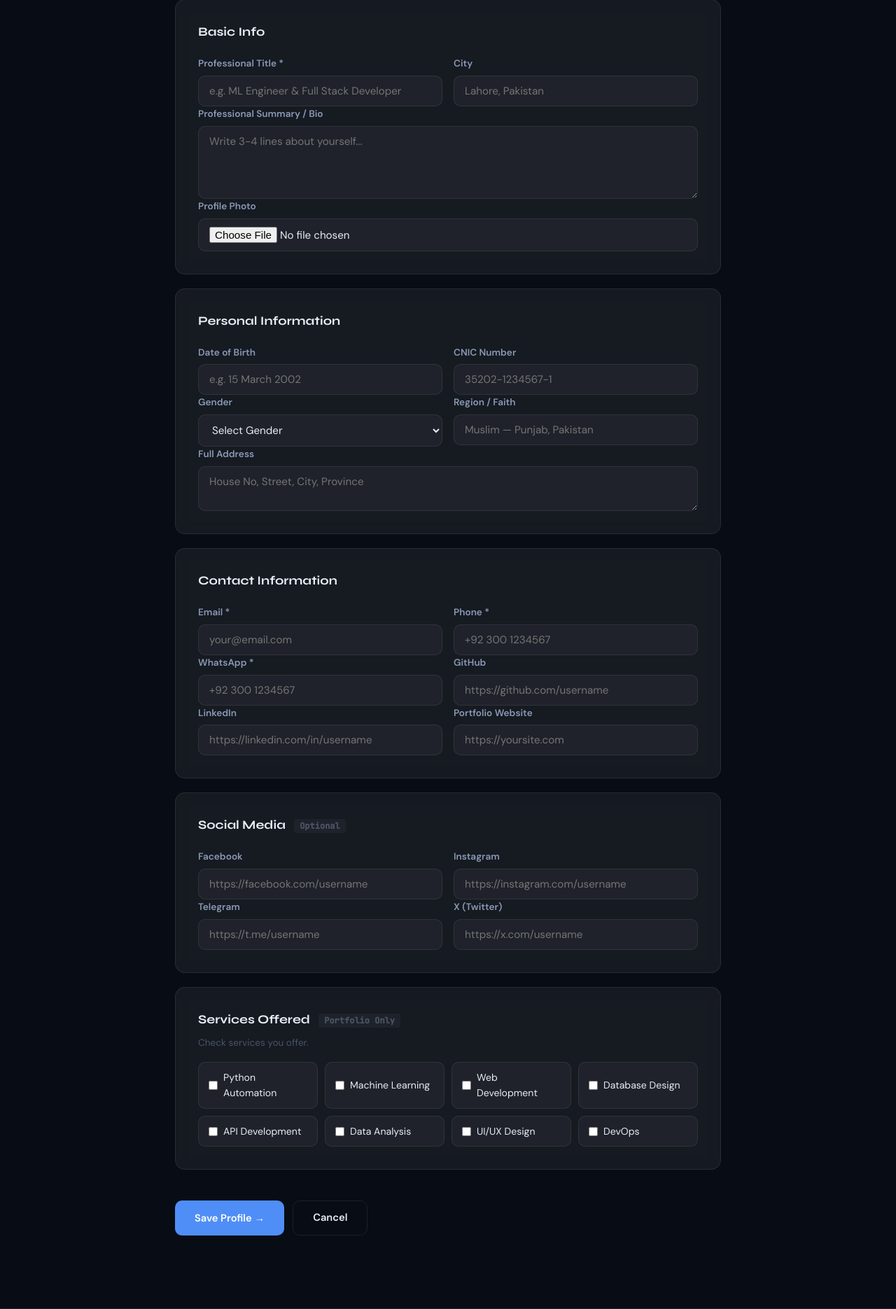
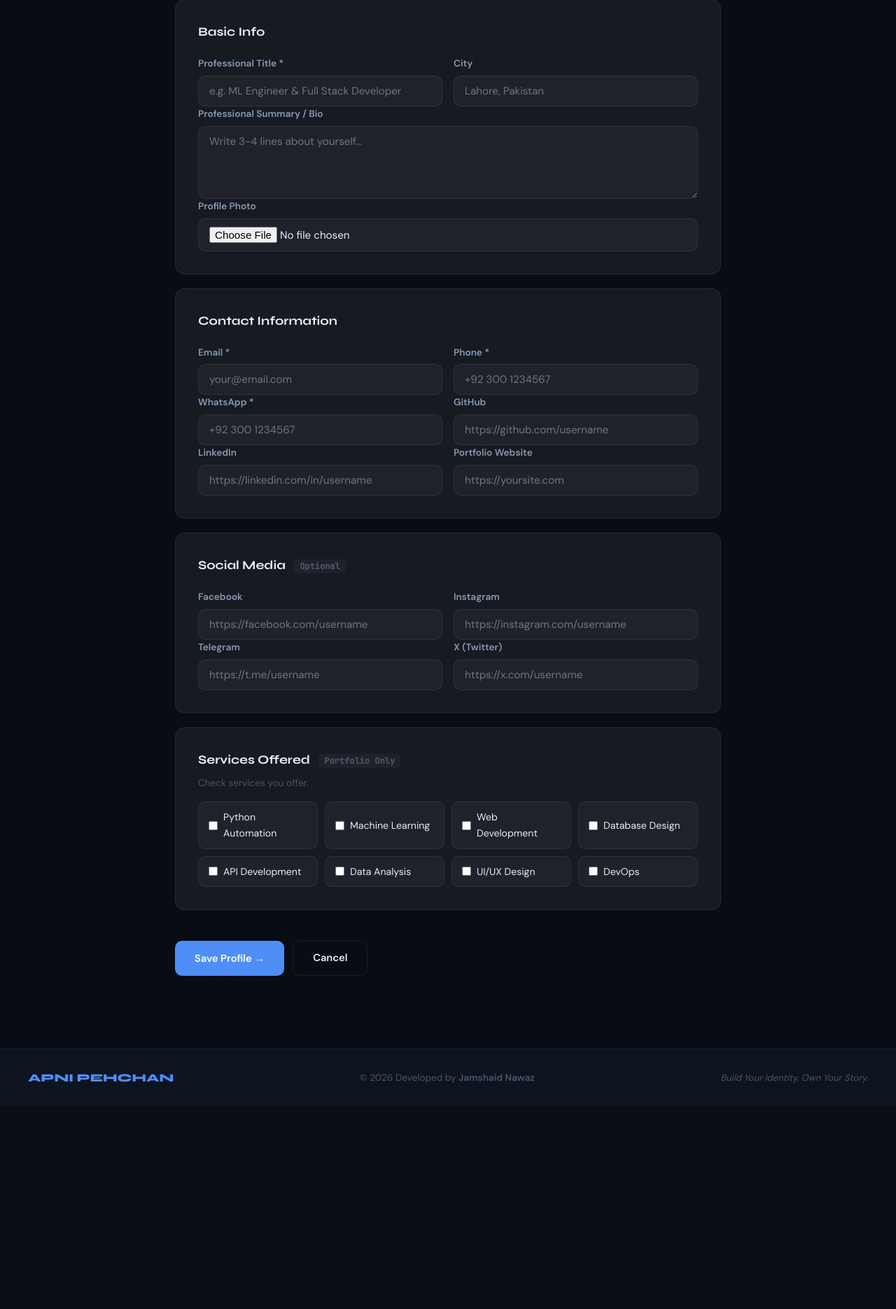
Before and after one commit to jamshaid-develop/anpi-pehchan, a Flask app: template templates/dashboard/profile.html in a window 1280 px wide. Shown: the part 275-2145 px from the top of the page at 70% size. After the commit the page ends 1822 px from the top, so only its background shows below. Run offline with Flask 3, Linux system fonts and the light colour scheme; the template is opened without the code that fills it, so the values that code supplies are empty.

Commit message:
Remove DOB, CNIC, gender, region, address from CV and portfolio

```diff
--- a/app.py
+++ b/app.py
@@ -55,12 +55,7 @@ class Profile(db.Model):
     instagram = db.Column(db.String(200)); telegram = db.Column(db.String(200))
     twitter = db.Column(db.String(200)); avatar = db.Column(db.Text)
     services = db.Column(db.Text)
-    # ── NEW FIELDS ──
-    dob = db.Column(db.String(50))
-    cnic = db.Column(db.String(20))
-    gender = db.Column(db.String(20))
-    address = db.Column(db.Text)
-    region = db.Column(db.String(100))
+
 class Project(db.Model):
     __tablename__ = "projects"
     id = db.Column(db.Integer, primary_key=True)
@@ -196,11 +191,6 @@ def profile():
         p.portfolio=request.form.get("portfolio",""); p.facebook=request.form.get("facebook","")
         p.instagram=request.form.get("instagram",""); p.telegram=request.form.get("telegram","")
         p.twitter=request.form.get("twitter","")
-        p.dob = request.form.get("dob", "") or p.dob
-        p.cnic = request.form.get("cnic", "") or p.cnic
-        p.gender = request.form.get("gender", "") or p.gender
-        p.address = request.form.get("address", "") or p.address
-        p.region = request.form.get("region", "") or p.region
         p.services=json.dumps(request.form.getlist("services"))
         s = save_upload(request.files.get("avatar"), "avatars")
         if s:
@@ -340,195 +330,195 @@ def public_portfolio(uid):
         experiences=u.experiences,certificates=u.certificates,
         languages=u.languages,services=svcs,public=True)
 
-# ── STEP 8: PDF BUILDER ──
+# ── STEP 8: PDF BUILDER — ATS FRIENDLY ──
 def build_cv_pdf(user):
     from reportlab.lib.pagesizes import A4
     from reportlab.lib import colors
     from reportlab.lib.styles import ParagraphStyle
     from reportlab.lib.units import cm
     from reportlab.platypus import (SimpleDocTemplate, Paragraph,
-                                    Spacer, HRFlowable, Table, TableStyle)
-    buf=io.BytesIO(); p=user.profile; W=A4[0]-4.8*cm
-    doc=SimpleDocTemplate(buf,pagesize=A4,rightMargin=2*cm,leftMargin=2.8*cm,
-        topMargin=1.5*cm,bottomMargin=1.5*cm)
-    DARK=colors.HexColor("#1a1a2e"); ACCENT=colors.HexColor("#4a9eff")
-    TEXT=colors.HexColor("#2d2d2d"); GRAY=colors.HexColor("#666666")
-    def st(n,**kw): return ParagraphStyle(n,**kw)
-    NAME=st("N",fontName="Helvetica-Bold",fontSize=24,textColor=DARK,spaceAfter=2,leading=28)
-    JOB=st("J",fontName="Helvetica",fontSize=13,textColor=ACCENT,spaceAfter=10)
-    SH=st("SH",fontName="Helvetica-Bold",fontSize=10,textColor=ACCENT,spaceBefore=14,spaceAfter=4)
-    BODY=st("B",fontName="Helvetica",fontSize=10,textColor=TEXT,leading=15,spaceAfter=3)
-    SMALL=st("S",fontName="Helvetica",fontSize=9,textColor=GRAY,leading=13,spaceAfter=2)
-    B10=st("B10",fontName="Helvetica-Bold",fontSize=10,textColor=TEXT,spaceAfter=1)
-    CON=st("C",fontName="Helvetica",fontSize=9,textColor=GRAY,leading=14)
-    HR=lambda: HRFlowable(width=W,thickness=0.5,color=colors.HexColor("#dddddd"),spaceAfter=4)
-    story=[]
+                                    Spacer, HRFlowable)
+    from reportlab.lib.enums import TA_CENTER, TA_LEFT
 
-    # ── Name & Title ──
-    story.append(Paragraph(user.name,NAME))
-    if p and p.title: story.append(Paragraph(p.title,JOB))
-    story.append(HRFlowable(width=W,thickness=2,color=ACCENT,spaceAfter=6))
+    buf = io.BytesIO()
+    p   = user.profile
+    W   = A4[0] - 3.6*cm
 
-    # ── Contact Row with clickable links ──
+    doc = SimpleDocTemplate(
+        buf, pagesize=A4,
+        rightMargin=1.8*cm, leftMargin=1.8*cm,
+        topMargin=1.2*cm,   bottomMargin=1.2*cm
+    )
+
+    BLACK  = colors.HexColor("#000000")
+    DGRAY  = colors.HexColor("#333333")
+    MGRAY  = colors.HexColor("#555555")
+    LGRAY  = colors.HexColor("#888888")
+    WHITE  = colors.white
+
+    def st(n, **kw):
+        return ParagraphStyle(n, **kw)
+
+    # ── Styles ──
+    NAME   = st("NM", fontName="Helvetica-Bold",   fontSize=20, textColor=BLACK,
+                alignment=TA_CENTER, spaceAfter=2, leading=24)
+    TITLE  = st("TL", fontName="Helvetica-Oblique", fontSize=11, textColor=DGRAY,
+                alignment=TA_CENTER, spaceAfter=4)
+    CONTACT= st("CT", fontName="Helvetica",         fontSize=8.5, textColor=DGRAY,
+                alignment=TA_CENTER, spaceAfter=2, leading=13)
+    SH     = st("SH", fontName="Helvetica-Bold",    fontSize=9, textColor=BLACK,
+                spaceBefore=7, spaceAfter=2, leading=12)
+    BODY   = st("BD", fontName="Helvetica",         fontSize=8.5, textColor=DGRAY,
+                leading=13, spaceAfter=2)
+    BULLET = st("BL", fontName="Helvetica",         fontSize=8.5, textColor=DGRAY,
+                leading=13, leftIndent=10, spaceAfter=1)
+    BOLD9  = st("B9", fontName="Helvetica-Bold",    fontSize=8.5, textColor=BLACK,
+                leading=13, spaceAfter=1)
+    SMALL  = st("SM", fontName="Helvetica",         fontSize=8, textColor=MGRAY,
+                leading=12, spaceAfter=1)
+    LINK   = st("LK", fontName="Helvetica",         fontSize=8, textColor=DGRAY,
+                leading=12, spaceAfter=2)
+
+    def HR(thick=0.5, space_before=3, space_after=4):
+        return HRFlowable(
+            width=W, thickness=thick,
+            color=colors.HexColor("#cccccc"),
+            spaceBefore=space_before, spaceAfter=space_after
+        )
+
+    def section(title):
+        return [
+            Spacer(1, 3),
+            Paragraph(title, SH),
+            HR(0.6, 1, 3),
+        ]
+
+    story = []
+
+    # ════════════════════════════════
+    # HEADER
+    # ════════════════════════════════
+    story.append(Paragraph(user.name.upper(), NAME))
+
+    if p and p.title:
+        story.append(Paragraph(p.title, TITLE))
+
+    # Contact line
+    contacts = []
     if p:
-        cs = []
-        if p.email:    cs.append(f'<a href="mailto:{p.email}" color="#4a9eff">{p.email}</a>')
-        if p.phone:    cs.append(f'☎ {p.phone}')
-        if p.city:     cs.append(f'📍 {p.city}')
-        if p.github:   cs.append(f'<a href="{p.github}" color="#4a9eff">GitHub</a>')
-        if p.linkedin: cs.append(f'<a href="{p.linkedin}" color="#4a9eff">LinkedIn</a>')
-        if p.portfolio:cs.append(f'<a href="{p.portfolio}" color="#4a9eff">Portfolio</a>')
-        if cs:
-            story.append(Paragraph("   |   ".join(cs), CON))
-            story.append(Spacer(1,8))
-        # ── Personal Info ──
-        if p:
-            personal = []
-            if p.dob:     personal.append(f"DOB: {p.dob}")
-            if p.gender:  personal.append(f"Gender: {p.gender}")
-            if p.cnic:    personal.append(f"CNIC: {p.cnic}")
-            if p.region:  personal.append(f"Region: {p.region}")
-            if personal:
-                story.append(Paragraph("   |   ".join(personal), CON))
-            if p.address and p.address.strip():
-                story.append(Paragraph(f"Address: {p.address}", CON))
-            if personal or (p.address and p.address.strip()):
-                story.append(Spacer(1, 8))
+        if p.email:
+            contacts.append(f'<a href="mailto:{p.email}" color="#000000">{p.email}</a>')
+        if p.phone:
+            contacts.append(p.phone)
+        if p.github:
+            contacts.append(f'<a href="{p.github}" color="#000000">{p.github.replace("https://","").replace("http://","")}</a>')
+        if p.linkedin:
+            contacts.append(f'<a href="{p.linkedin}" color="#000000">{p.linkedin.replace("https://","").replace("http://","")}</a>')
+        if p.portfolio:
+            contacts.append(f'<a href="{p.portfolio}" color="#000000">{p.portfolio.replace("https://","").replace("http://","")}</a>')
+        if p.city:
+            contacts.append(p.city)
 
+    if contacts:
+        story.append(Paragraph("  |  ".join(contacts), CONTACT))
 
-    # ── Summary ──
+    story.append(HR(1, 4, 4))
+
+    # ════════════════════════════════
+    # PROFESSIONAL SUMMARY
+    # ════════════════════════════════
     if p and p.summary and p.summary.strip():
-        story.append(Paragraph("PROFESSIONAL SUMMARY",SH)); story.append(HR())
-        story.append(Paragraph(p.summary,BODY))
+        story += section("PROFESSIONAL SUMMARY")
+        story.append(Paragraph(p.summary, BODY))
 
-    # ── Skills in 4-column grid ──
+    # ════════════════════════════════
+    # TECHNICAL SKILLS
+    # ════════════════════════════════
     if user.skills:
-        story.append(Paragraph("SKILLS",SH)); story.append(HR())
-        skill_names=[s.name for s in user.skills]
-        rows=[]
-        for i in range(0,len(skill_names),4):
-            row=skill_names[i:i+4]
-            while len(row)<4: row.append("")
-            rows.append([Paragraph(f"• {n}" if n else "",BODY) for n in row])
-        if rows:
-            skill_table=Table(rows,colWidths=[W/4]*4)
-            skill_table.setStyle(TableStyle([
-                ("TOPPADDING",(0,0),(-1,-1),3),
-                ("BOTTOMPADDING",(0,0),(-1,-1),3),
-                ("LEFTPADDING",(0,0),(-1,-1),0),
-            ]))
-            story.append(skill_table)
+        story += section("TECHNICAL SKILLS")
+        skill_str = "  •  ".join([s.name for s in user.skills])
+        story.append(Paragraph(skill_str, BODY))
 
-    # ── Experience ──
+    # ════════════════════════════════
+    # PROJECTS
+    # ════════════════════════════════
+    if user.projects:
+        story += section("PROJECTS")
+        for pr in sorted(user.projects, key=lambda x: x.order):
+            story.append(Paragraph(pr.name, BOLD9))
+            if pr.description:
+                for line in pr.description.split('\n'):
+                    if line.strip():
+                        story.append(Paragraph(f"• {line.strip()}", BULLET))
+            if pr.tech_stack:
+                story.append(Paragraph(
+                    f"Tech Stack: {pr.tech_stack}", SMALL))
+            lks = []
+            if pr.github_link:
+                lks.append(f'GitHub: <a href="{pr.github_link}" color="#000000">{pr.github_link.replace("https://","")}</a>')
+            if pr.live_link:
+                lks.append(f'Live: <a href="{pr.live_link}" color="#000000">{pr.live_link.replace("https://","")}</a>')
+            if lks:
+                story.append(Paragraph("  |  ".join(lks), LINK))
+            story.append(Spacer(1, 3))
+
+    # ════════════════════════════════
+    # EXPERIENCE
+    # ════════════════════════════════
     if user.experiences:
-        story.append(Paragraph("EXPERIENCE",SH)); story.append(HR())
-        for e in sorted(user.experiences,key=lambda x:x.order):
-            row=Table([[Paragraph(e.role,B10),Paragraph(e.year or "",SMALL)]],
-                colWidths=[W*.7,W*.3])
-            row.setStyle(TableStyle([
-                ("ALIGN",(1,0),(1,0),"RIGHT"),
-                ("TOPPADDING",(0,0),(-1,-1),0),
-                ("BOTTOMPADDING",(0,0),(-1,-1),0)
-            ]))
-            story.append(row)
-            if e.description: story.append(Paragraph(e.description,BODY))
-            story.append(Spacer(1,4))
+        story += section("EXPERIENCE")
+        for e in sorted(user.experiences, key=lambda x: x.order):
+            role_year = f'<b>{e.role}</b>'
+            if e.year:
+                role_year += f'  <font color="#888888">{e.year}</font>'
+            story.append(Paragraph(role_year, BODY))
+            if e.description:
+                for line in e.description.split('\n'):
+                    if line.strip():
+                        story.append(Paragraph(f"• {line.strip()}", BULLET))
+            story.append(Spacer(1, 3))
 
-    # ── Education ──
+    # ════════════════════════════════
+    # EDUCATION
+    # ════════════════════════════════
     if user.educations:
-        story.append(Paragraph("EDUCATION",SH)); story.append(HR())
-        for e in sorted(user.educations,key=lambda x:x.order):
-            row=Table([[Paragraph(e.degree or "",B10),Paragraph(e.batch or "",SMALL)]],
-                colWidths=[W*.7,W*.3])
-            row.setStyle(TableStyle([
-                ("ALIGN",(1,0),(1,0),"RIGHT"),
-                ("TOPPADDING",(0,0),(-1,-1),0),
-                ("BOTTOMPADDING",(0,0),(-1,-1),0)
-            ]))
-            story.append(row)
-            ic=e.institute or ""
-            if e.city: ic+=f", {e.city}"
-            story.append(Paragraph(ic,SMALL))
-            story.append(Spacer(1,4))
+        story += section("EDUCATION")
+        for e in sorted(user.educations, key=lambda x: x.order):
+            story.append(Paragraph(f"<b>{e.degree}</b>", BODY))
+            inst = e.institute or ""
+            if e.city:    inst += f", {e.city}"
+            if e.batch:   inst += f"  |  {e.batch}"
+            if inst:
+                story.append(Paragraph(inst, SMALL))
+            story.append(Spacer(1, 3))
 
-    # ── Projects — grid names then details ──
-    if user.projects:
-        story.append(Paragraph("PROJECTS",SH)); story.append(HR())
-        proj_names=[pr.name for pr in sorted(user.projects,key=lambda x:x.order)]
-        rows=[]
-        for i in range(0,len(proj_names),4):
-            row=proj_names[i:i+4]
-            while len(row)<4: row.append("")
-            rows.append([Paragraph(f"• {n}" if n else "",BODY) for n in row])
-        if rows:
-            proj_table=Table(rows,colWidths=[W/4]*4)
-            proj_table.setStyle(TableStyle([
-                ("TOPPADDING",(0,0),(-1,-1),3),
-                ("BOTTOMPADDING",(0,0),(-1,-1),3),
-                ("LEFTPADDING",(0,0),(-1,-1),0),
-            ]))
-            story.append(proj_table)
-        story.append(Spacer(1,6))
-        for pr in sorted(user.projects,key=lambda x:x.order):
-            story.append(Paragraph(pr.name,B10))
-            if pr.description: story.append(Paragraph(pr.description,BODY))
-            lks=[]
-            if pr.live_link:   lks.append(f'<a href="{pr.live_link}" color="#4a9eff">Live Demo</a>')
-            if pr.github_link: lks.append(f'<a href="{pr.github_link}" color="#4a9eff">GitHub</a>')
-            if lks: story.append(Paragraph("   |   ".join(lks),SMALL))
-            if pr.tech_stack: story.append(Paragraph(f"Tech: {pr.tech_stack}",SMALL))
-            story.append(Spacer(1,4))
+    # ════════════════════════════════
+    # CERTIFICATIONS
+    # ════════════════════════════════
+    if user.certificates:
+        story += section("CERTIFICATIONS")
+        for c in sorted(user.certificates, key=lambda x: x.order):
+            line = f"• {c.name}"
+            if c.link:
+                line += f'  —  <a href="{c.link}" color="#000000">{c.link.replace("https://","")}</a>'
+            story.append(Paragraph(line, BODY))
 
-    # ── Certificates — grid layout ──
-    if user.certificates:
-        story.append(Paragraph("CERTIFICATIONS",SH)); story.append(HR())
-        cert_names=[c.name for c in sorted(user.certificates,key=lambda x:x.order)]
-        rows=[]
-        for i in range(0,len(cert_names),4):
-            row=cert_names[i:i+4]
-            while len(row)<4: row.append("")
-            rows.append([Paragraph(f"• {n}" if n else "",BODY) for n in row])
-        if rows:
-            cert_table=Table(rows,colWidths=[W/4]*4)
-            cert_table.setStyle(TableStyle([
-                ("TOPPADDING",(0,0),(-1,-1),3),
-                ("BOTTOMPADDING",(0,0),(-1,-1),3),
-                ("LEFTPADDING",(0,0),(-1,-1),0),
-            ]))
-            story.append(cert_table)
+    # ════════════════════════════════
+    # LANGUAGES
+    # ════════════════════════════════
+    if user.languages:
+        story += section("LANGUAGES")
+        lang_str = "  •  ".join([
+            f"{l.name} ({l.level})" for l in user.languages
+        ])
+        story.append(Paragraph(lang_str, BODY))
 
-    # ── Languages — grid layout ──
-    if user.languages:
-        story.append(Paragraph("LANGUAGES",SH)); story.append(HR())
-        lang_names=[f"{l.name} ({l.level})" for l in user.languages]
-        rows=[]
-        for i in range(0,len(lang_names),4):
-            row=lang_names[i:i+4]
-            while len(row)<4: row.append("")
-            rows.append([Paragraph(f"• {n}" if n else "",BODY) for n in row])
-        if rows:
-            lang_table=Table(rows,colWidths=[W/4]*4)
-            lang_table.setStyle(TableStyle([
-                ("TOPPADDING",(0,0),(-1,-1),3),
-                ("BOTTOMPADDING",(0,0),(-1,-1),3),
-                ("LEFTPADDING",(0,0),(-1,-1),0),
-            ]))
-            story.append(lang_table)
-
-    # ── Social Links ──
-    if p:
-        socials=[]
-        if p.whatsapp:  socials.append(f'<a href="https://wa.me/{p.whatsapp.replace("+","")}" color="#4a9eff">WhatsApp</a>')
-        if p.facebook:  socials.append(f'<a href="{p.facebook}" color="#4a9eff">Facebook</a>')
-        if p.instagram: socials.append(f'<a href="{p.instagram}" color="#4a9eff">Instagram</a>')
-        if p.telegram:  socials.append(f'<a href="{p.telegram}" color="#4a9eff">Telegram</a>')
-        if p.twitter:   socials.append(f'<a href="{p.twitter}" color="#4a9eff">Twitter</a>')
-        if socials:
-            story.append(Paragraph("SOCIAL",SH)); story.append(HR())
-            story.append(Paragraph("   |   ".join(socials),CON))
-
-    doc.build(story); buf.seek(0); return buf
-
+    # ════════════════════════════════
+    # BUILD PDF
+    # ════════════════════════════════
+    doc.build(story)
+    buf.seek(0)
+    return buf
 
 @app.route("/debug-upload", methods=["GET","POST"])
 def debug_upload():
@@ -545,24 +535,11 @@ def debug_upload():
     '''
 
 # ── STEP 9: INIT DB AND RUN ──
+# ── STEP 9: INIT DB AND RUN ──
 with app.app_context():
     db.create_all()
-    # ── Add new columns if they don't exist (safe migration) ──
-    from sqlalchemy import text
-    with db.engine.connect() as conn:
-        for col, typ in [
-            ("dob",     "VARCHAR(50)"),
-            ("cnic",    "VARCHAR(20)"),
-            ("gender",  "VARCHAR(20)"),
-            ("region",  "VARCHAR(100)"),
-            ("address", "TEXT"),
-        ]:
-            try:
-                conn.execute(text(f"ALTER TABLE profiles ADD COLUMN {col} {typ}"))
-                conn.commit()
-            except Exception:
-                pass  # Column already exists — skip
     for f in ["avatars","projects","certificates"]:
         os.makedirs(os.path.join("static","uploads",f),exist_ok=True)
+
 if __name__ == "__main__":
     app.run(debug=True,port=5000)
--- a/templates/dashboard/profile.html
+++ b/templates/dashboard/profile.html
@@ -41,54 +41,6 @@
           {% endif %}
           <input type="file" name="avatar" accept="image/jpeg,image/png,image/jpg"></div>
       </div>
-
-    <!-- SECTION 2: Personal Information -->
-    <div class="form-section">
-        <h3>Personal Information</h3>
-        <div class="form-row">
-            <div class="form-group">
-                <label>Date of Birth</label>
-                <input type="text" name="dob"
-                    value="{{ profile.dob or '' }}"
-                    placeholder="e.g. 15 March 2002">
-            </div>
-            <div class="form-group">
-                <label>CNIC Number</label>
-                <input type="text" name="cnic"
-                    value="{{ profile.cnic or '' }}"
-                    placeholder="35202-1234567-1">
-            </div>
-        </div>
-        <div class="form-row">
-            <div class="form-group">
-                <label>Gender</label>
-                <select name="gender">
-                     <option value="">Select Gender</option>
-                     {% if profile and profile.gender == 'Male' %}
-                        <option value="Male" selected>Male</option>
-                        <option value="Female">Female</option>
-                     {% elif profile and profile.gender == 'Female' %}
-                         <option value="Male">Male</option>
-                          <option value="Female" selected>Female</option>
-                    {% else %}
-                         <option value="Male">Male</option>
-                         <option value="Female">Female</option>
-                    {% endif %}
-                </select>
-            </div>
-            <div class="form-group">
-                <label>Region / Faith</label>
-                <input type="text" name="region"
-                    value="{{ profile.region or '' }}"
-                    placeholder="Muslim — Punjab, Pakistan">
-            </div>
-        </div>
-        <div class="form-group">
-            <label>Full Address</label>
-            <textarea name="address" rows="2"
-                placeholder="House No, Street, City, Province">{{ profile.address or '' }}</textarea>
-        </div>
-    </div>
 
     <!-- SECTION 3: Contact Information -->
     <div class="form-section">
```
Also changed, not shown: templates/cv/preview.html (+1 -13 lines), templates/portfolio/portfolio.html (+1 -12 lines).
